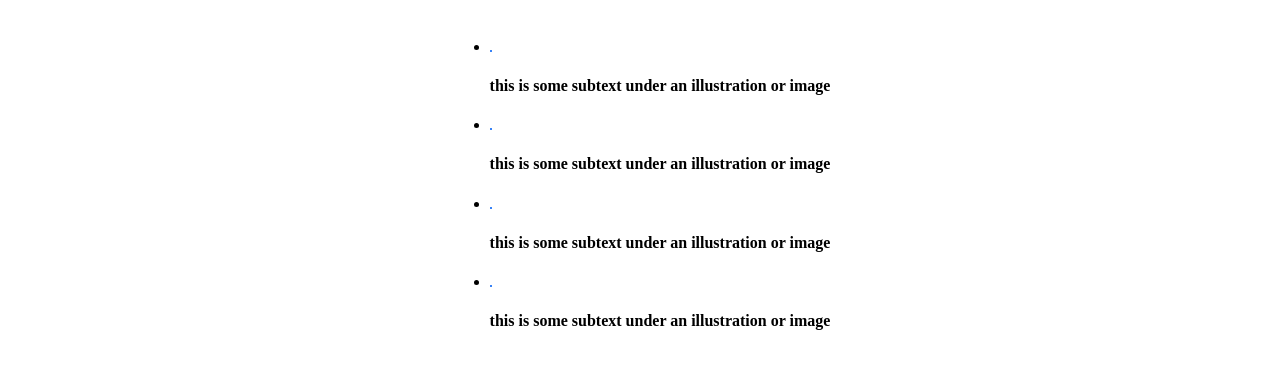
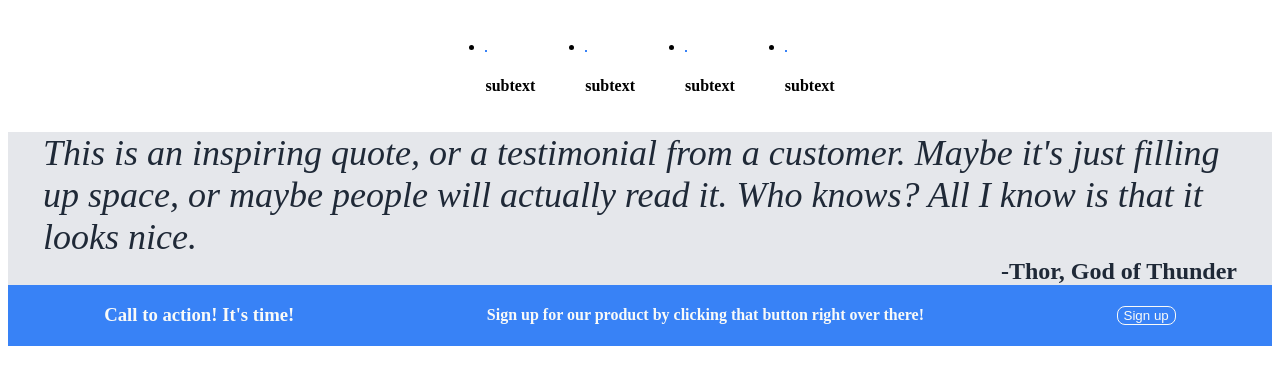
Before and after one commit to dev-tones/Project-Landing-Page, a plain HTML site: page index.html in a window 1280 px wide. Shown: the part 373-739 px from the top of the page. Drawn offline with Linux system fonts and the light colour scheme.

Commit message:
added style and changed index

```diff
--- a/index.html
+++ b/index.html
@@ -37,23 +37,25 @@
         Some random information.
       </h1>
     </div>
+  </div>
+  <div class="third-container2">
     <div class="images-third">
-      <ul>
+      <ul class="ul-third">
         <li>
           <img><a href="" alt="Image placeholder text"></a>
-          <h4>this is some subtext under an illustration or image</h4>
+          <h4>subtext</h4>
         </li>
         <li>
           <img><a href="" alt="Image placeholder text"></a>
-          <h4>this is some subtext under an illustration or image</h4>
+          <h4>subtext</h4>
         </li>
         <li>
           <img><a href="" alt="Image placeholder text"></a>
-          <h4>this is some subtext under an illustration or image</h4>
+          <h4>subtext</h4>
         </li>
         <li>
           <img><a href="" alt="Image placeholder text"></a>
-          <h4>this is some subtext under an illustration or image</h4>
+          <h4>subtext</h4>
         </li>
       </ul>
     </div>
--- a/style.css
+++ b/style.css
@@ -63,6 +63,18 @@
   flex-direction: column;
   align-items: center;
 }
+.third-container2 {
+  display: flex;
+  flex-direction: row;
+  justify-content: center;
+}
+.ul-third {
+  display: flex;
+  flex-direction: row;
+  justify-content: space-between;
+  gap: 50px;
+  align-items: center;
+}
 .h-third {
   font-size: 36px;
   font-weight: bolder;
@@ -70,7 +82,6 @@
 }
 .images-third {
   display: flex;
-  flex-direction: row;
 }
 .footer {
   display: flex;
```
